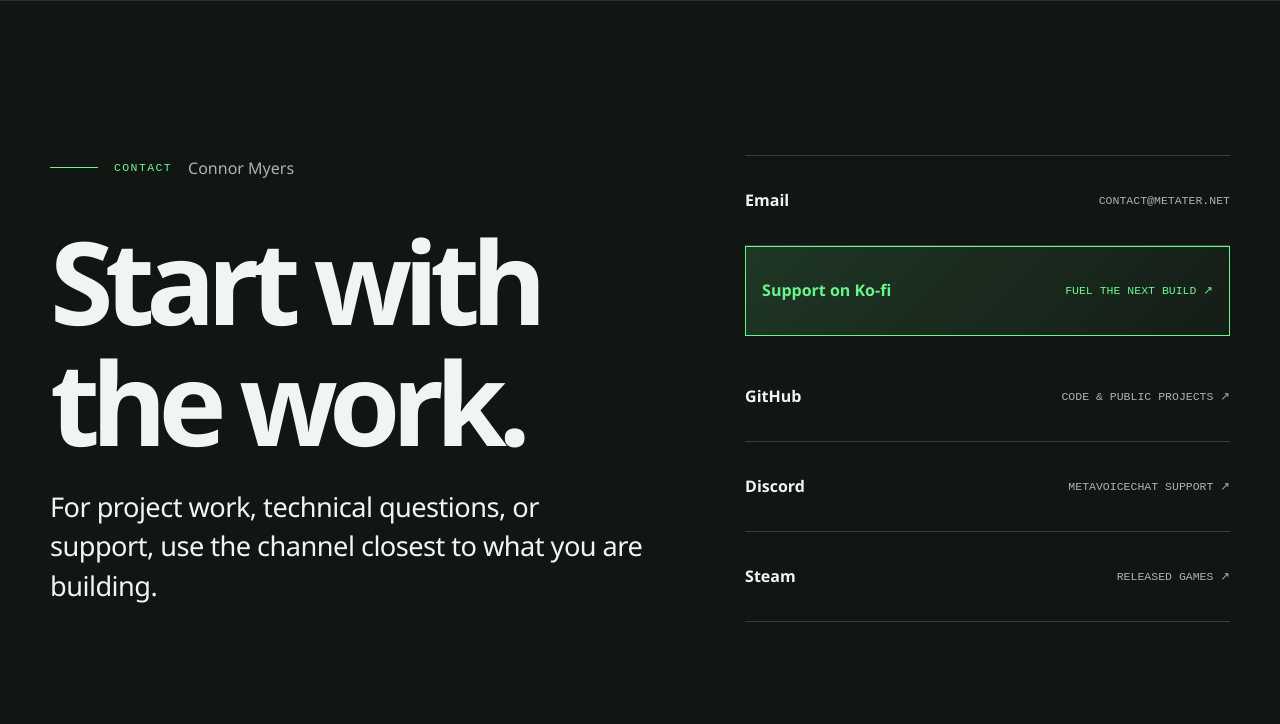
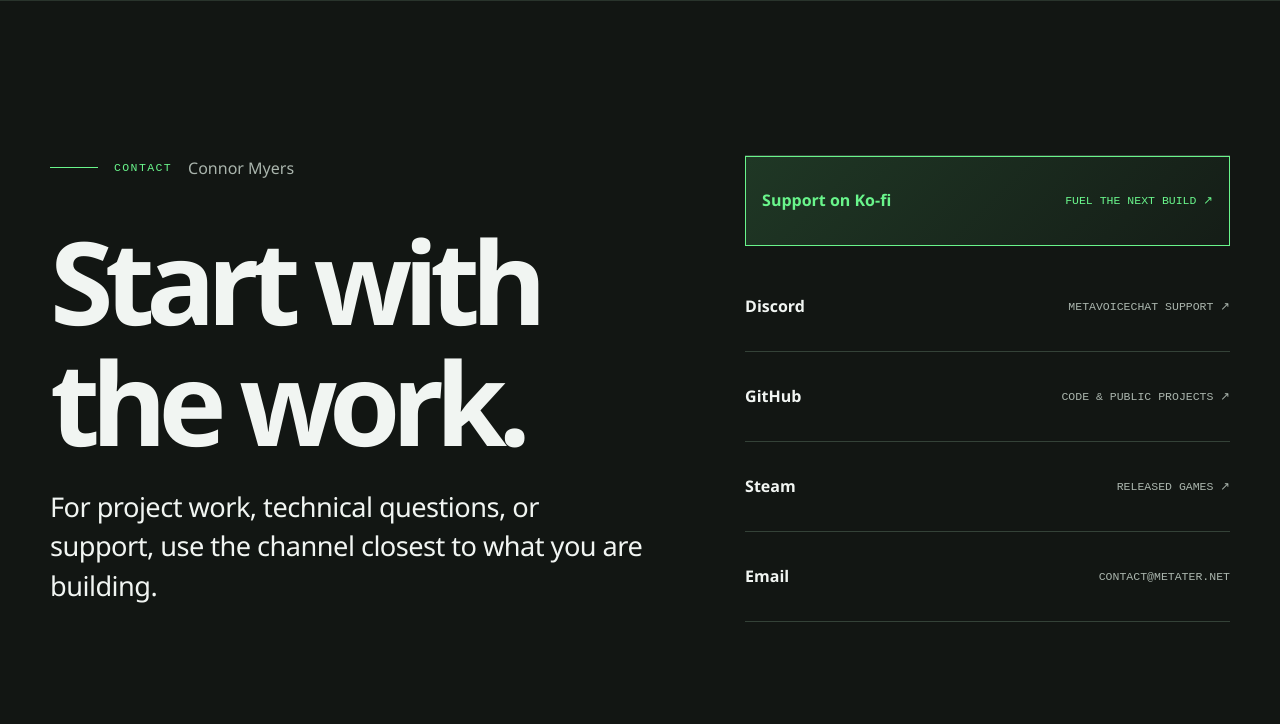
Before and after one commit to Metater/metater.github.io, an Astro site: page /contact in a window 1280 px wide. Shown: the part 76-800 px from the top of the page. Built offline with nearby package versions, Linux system fonts and the light colour scheme; Astro itself is replaced by a stand-in of ours; a web font is replaced by a local one.

Commit message:
Reorder contact links and update Steam URL
Reorder: Ko-fi, Discord, GitHub, Steam, Email. Switch Steam link to developer search page.

Co-authored-by: CommandCodeBot <noreply@commandcode.ai>

```diff
--- a/src/pages/contact/index.astro
+++ b/src/pages/contact/index.astro
@@ -11,11 +11,11 @@ import BaseLayout from '../../layouts/BaseLayout.astro';
         <p class="lead">For project work, technical questions, or support, use the channel closest to what you are building.</p>
       </div>
       <div class="contact-links">
+        <a class="contact-link contact-link--support" href="https://ko-fi.com/metater"><strong>Support on Ko-fi</strong><span>Fuel the next build ↗</span></a>
+        <a class="contact-link" href="https://discord.gg/k4ZtGAA2Nt"><strong>Discord</strong><span>MetaVoiceChat support ↗</span></a>
+        <a class="contact-link" href="https://github.com/Metater"><strong>GitHub</strong><span>Code & public projects ↗</span></a>
+        <a class="contact-link" href="https://store.steampowered.com/search/?developer=Metater"><strong>Steam</strong><span>Released games ↗</span></a>
         <a class="contact-link" href="mailto:contact@metater.net"><strong>Email</strong><span>contact@metater.net</span></a>
-        <a class="contact-link contact-link--support" href="https://ko-fi.com/metater"><strong>Support on Ko-fi</strong><span>Fuel the next build ↗</span></a>
-        <a class="contact-link" href="https://github.com/Metater"><strong>GitHub</strong><span>Code & public projects ↗</span></a>
-        <a class="contact-link" href="https://discord.gg/k4ZtGAA2Nt"><strong>Discord</strong><span>MetaVoiceChat support ↗</span></a>
-        <a class="contact-link" href="https://store.steampowered.com/app/4285690/"><strong>Steam</strong><span>Released games ↗</span></a>
       </div>
     </div>
   </section>
```
Also changed, not shown: 1 other file.
